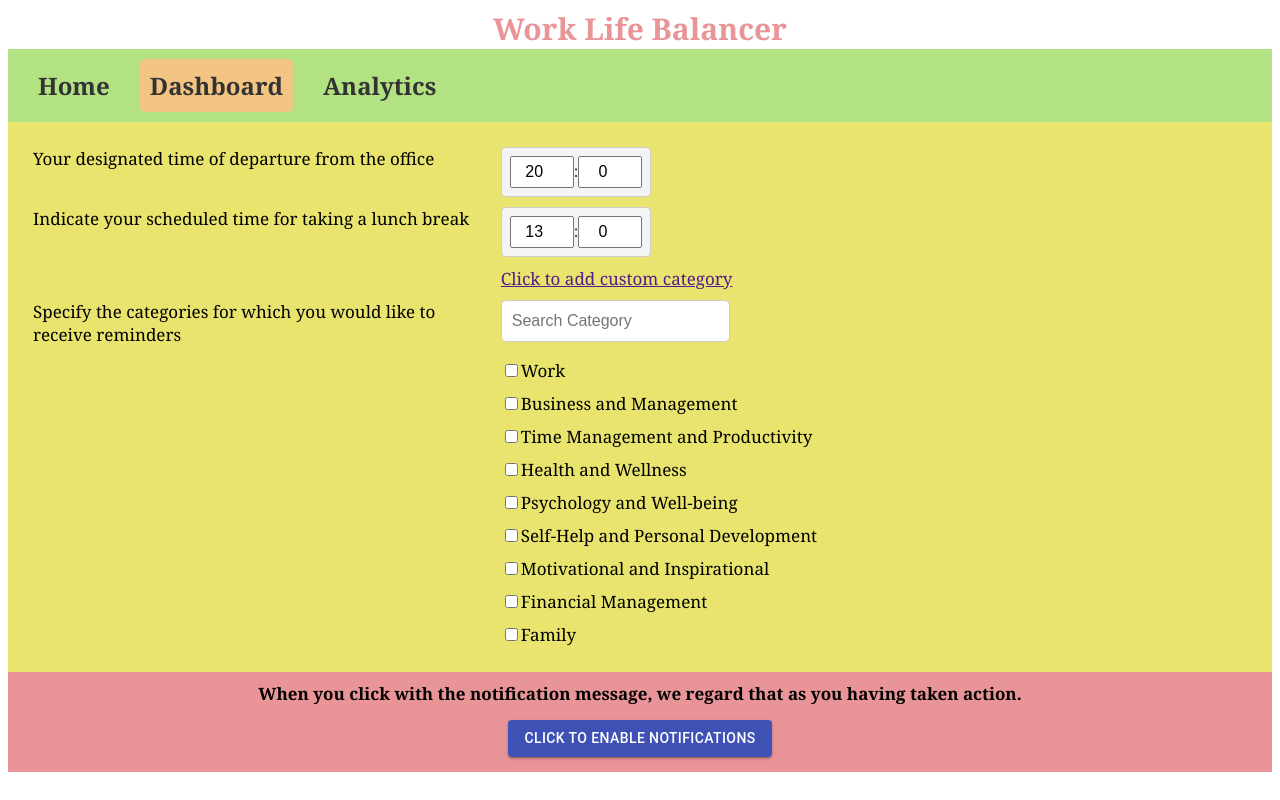
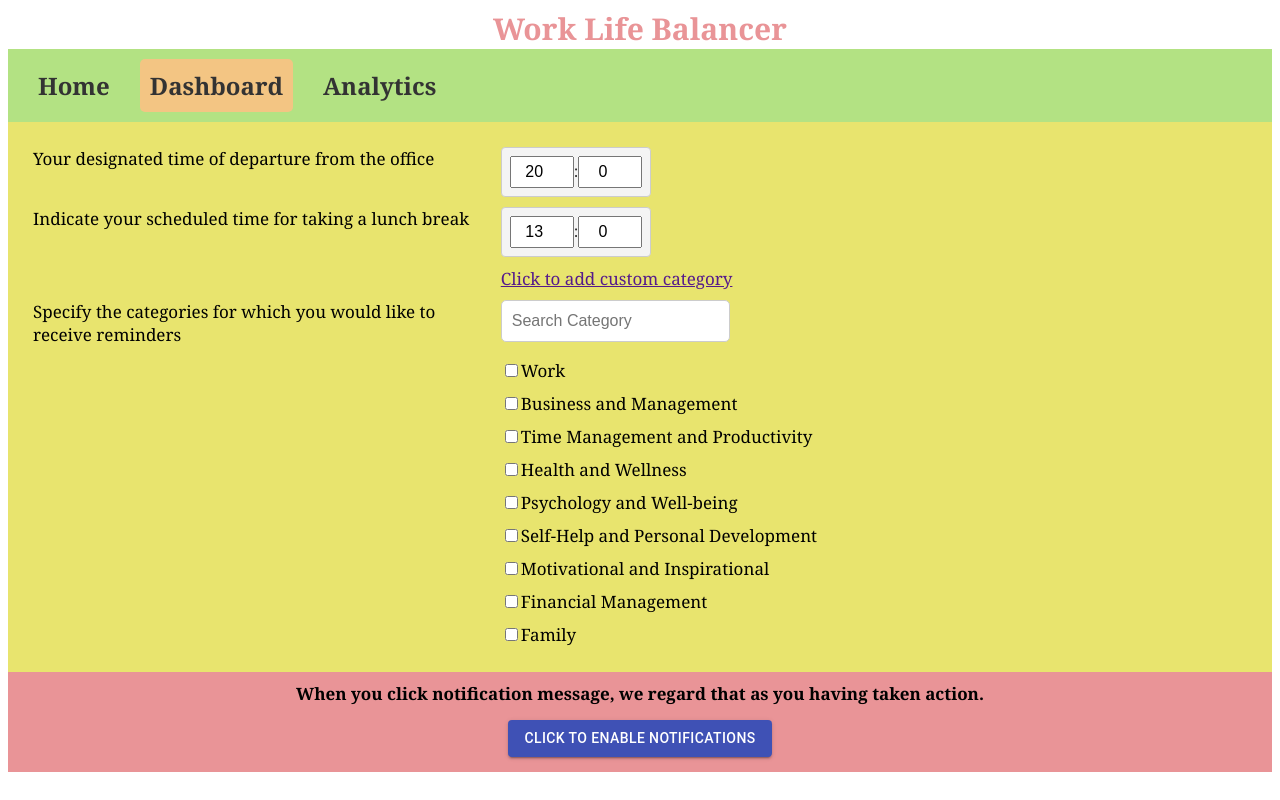
Before and after one commit to humerasharief/Worklife-balance-app-9-aug, a React (Create React App) app: page /home in a window 1280 px wide. Built offline with nearby package versions, Linux system fonts and the light colour scheme.

Commit message:
updated the message

```diff
--- a/src/components/NotificationRender/NotificationRender.js
+++ b/src/components/NotificationRender/NotificationRender.js
@@ -160,7 +160,7 @@ function NotificationRender(props) {
         <CustomNotify messageProp={buttonClickCount}/>
       </div>
       <div class="btn-container">
-        <div className='successMsg'>When you click with the notification message, we regard that as you having taken action.</div>
+        <div className='successMsg'>When you click notification message, we regard that as you having taken action.</div>
         <div className="container">
             <Button onClick={handleClick } variant="contained" color="primary" className="aligned-button">Click to enable notifications</Button>
         </div>
```
